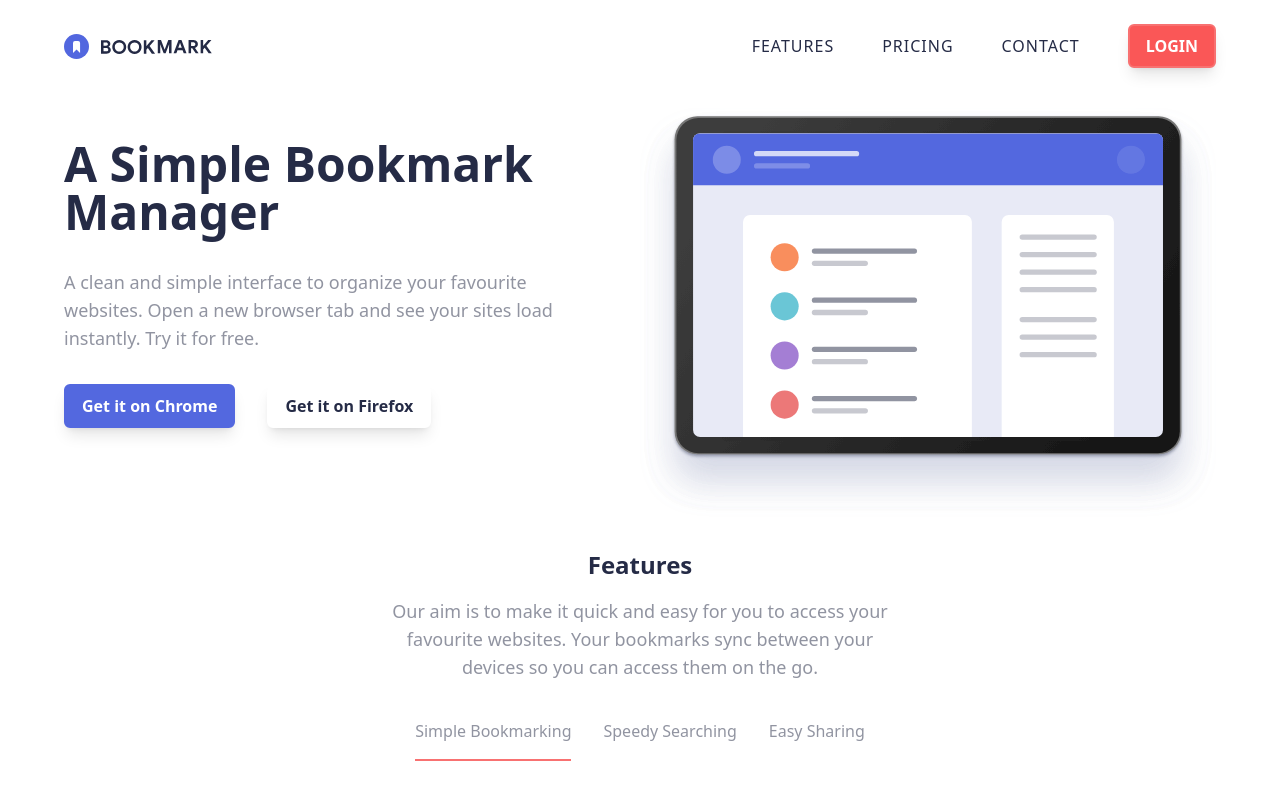
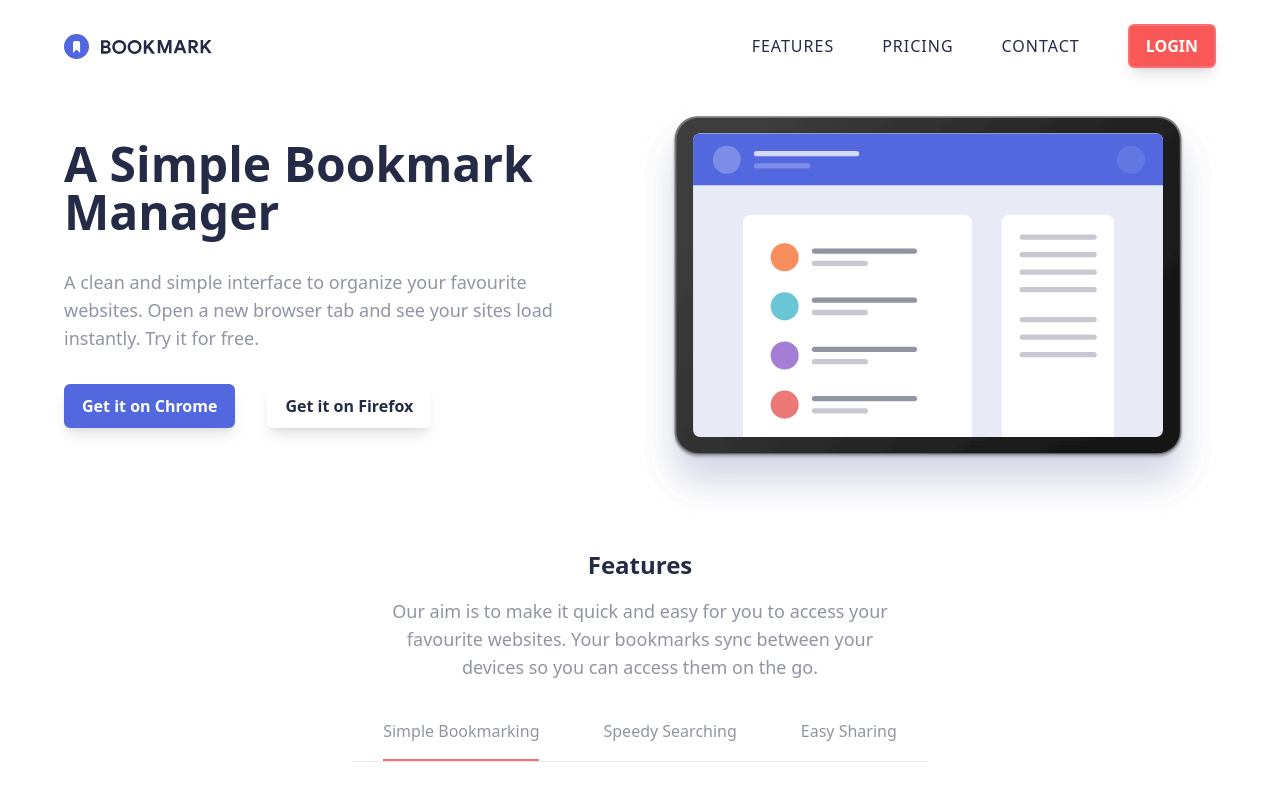
Before and after one commit to CodeAbhi-24/bookmark-landing-page, a Vue app: page / in a window 1280 px wide. Shown: the top 800 px of the page. Built offline with nearby package versions, Linux system fonts and the light colour scheme.

Commit message:
bug fixes in feature section

```diff
--- a/src/components/Feature.vue
+++ b/src/components/Feature.vue
@@ -14,12 +14,12 @@
       <div>
         <!-- tab btn box -->
         <div
-          class="bg-transparent flex flex-col mb-14 lg:flex-row lg:justify-center lg:gap-8"
+          class="bg-transparent mx-auto flex flex-col mb-14 lg:w-[50%] lg:border-b-[1px] lg:flex-row lg:justify-center lg:gap-16"
         >
           <!-- first button -->
           <div class="border-t-[1px] lg:border-none">
             <button
-              class="text-grayish-blue outline-none cursor-pointer py-3.5 pb-4 duration-300ms text-base hover:text-dark-blue hover:border-b-2 hover:border-red-400"
+              class="text-grayish-blue cursor-pointer py-3.5 pb-4 duration-300ms text-base hover:text-dark-blue hover:border-b-2 hover:border-red-400"
               :class="{
                 'text-dark-blue border-b-2 border-red-400': activeTab === 1,
               }"
@@ -32,7 +32,7 @@
           <!-- second button -->
           <div class="border-t-[1px] lg:border-none">
             <button
-              class="text-grayish-blue outline-none cursor-pointer py-3.5 pb-4 duration-300ms text-base hover:text-dark-blue hover:border-b-2 hover:border-red-400"
+              class="text-grayish-blue cursor-pointer py-3.5 pb-4 duration-300ms text-base hover:text-dark-blue hover:border-b-2 hover:border-red-400"
               :class="{
                 'text-dark-blue border-b-2 border-red-400': activeTab === 2,
               }"
@@ -45,7 +45,7 @@
           <!-- third button -->
           <div class="border-t-[1px] border-b-[1px] lg:border-none">
             <button
-              class="text-grayish-blue outline-none cursor-pointer py-3.5 pb-4 duration-300ms text-base hover:text-dark-blue hover:border-b-2 hover:border-red-400"
+              class="text-grayish-blue cursor-pointer py-3.5 pb-4 duration-300ms text-base hover:text-dark-blue hover:border-b-2 hover:border-red-400"
               :class="{
                 'text-dark-blue border-b-2 border-red-400': activeTab === 3,
               }"
```
